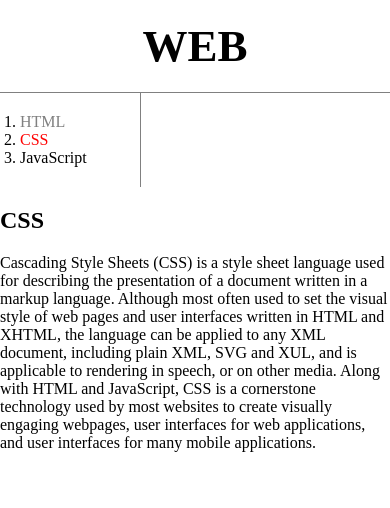
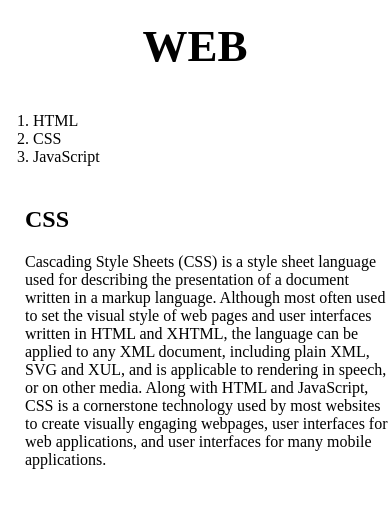
Before and after one commit to 201511094/CodingYah, a plain HTML site: page 1. WEB/02. WEB2__CSS/2.html in a window 390 px wide. Drawn offline with Linux system fonts and the light colour scheme.

Commit message:
Modify 2.html file and add grid.html file

```diff
--- a/1. WEB/02. WEB2__CSS/2.html
+++ b/1. WEB/02. WEB2__CSS/2.html
@@ -10,12 +10,6 @@
 		a {
 			color: black;
 			text-decoration: none;
-		}
-		#active {
-			color: red;
-		}
-		.saw {
-			color: gray;
 		}
 		h1 {
 			font-size: 45px;
@@ -30,17 +24,44 @@
 			margin: 0;
 			padding: 20px;
 		}
+		#grid{
+			display: grid;
+			grid-template-columns: 150px 1fr;
+		}
+		#grid ol {
+			padding-left: 33px;
+		}
+		#grid #article {
+			padding-left: 25px;
+		}
+		/*screen width < 800px*/
+		@media(max-width: 800px) {
+			#grid {
+				display: block;
+			}
+			#grid ol {
+				border-right: none;
+			}
+			h1 {
+				border-bottom: none;
+			}
+		}
 	</style>
 </head>
 <body>
 	<h1><a href="index.html">WEB</a></h1>
-	<ol>
-		<li><a href="1.html" class="saw">HTML</a></li>
-		<li><a href="2.html" class="saw" id="active">CSS</a></li>
-		<li><a href="3.html">JavaScript</a></li>
-	</ol>
-	<h2>CSS</h2>
-	<p>Cascading Style Sheets (CSS) is a style sheet language used for describing the presentation of a document written in a markup language. Although most often used to set the visual style of web pages and user interfaces written in HTML and XHTML, the language can be applied to any XML document, including plain XML, SVG and XUL, and is applicable to rendering in speech, or on other media. Along with HTML and JavaScript, CSS is a cornerstone technology used by most websites to create visually engaging webpages, user interfaces for web applications, and user interfaces for many mobile applications.
-  </p>
+	<div id="grid">
+		<ol>
+			<li><a href="1.html">HTML</a></li>
+			<li><a href="2.html">CSS</a></li>
+			<li><a href="3.html">JavaScript</a></li>
+		</ol>
+		<div id="article">
+			<h2>CSS</h2>
+			<p>
+				Cascading Style Sheets (CSS) is a style sheet language used for describing the presentation of a document written in a markup language. Although most often used to set the visual style of web pages and user interfaces written in HTML and XHTML, the language can be applied to any XML document, including plain XML, SVG and XUL, and is applicable to rendering in speech, or on other media. Along with HTML and JavaScript, CSS is a cornerstone technology used by most websites to create visually engaging webpages, user interfaces for web applications, and user interfaces for many mobile applications.
+	  		</p>
+		</div>
+	</div>
 </body>
 </html>
```
Also changed, not shown: 1. WEB/02. WEB2__CSS/grid.html (added, +23 -0 lines).
